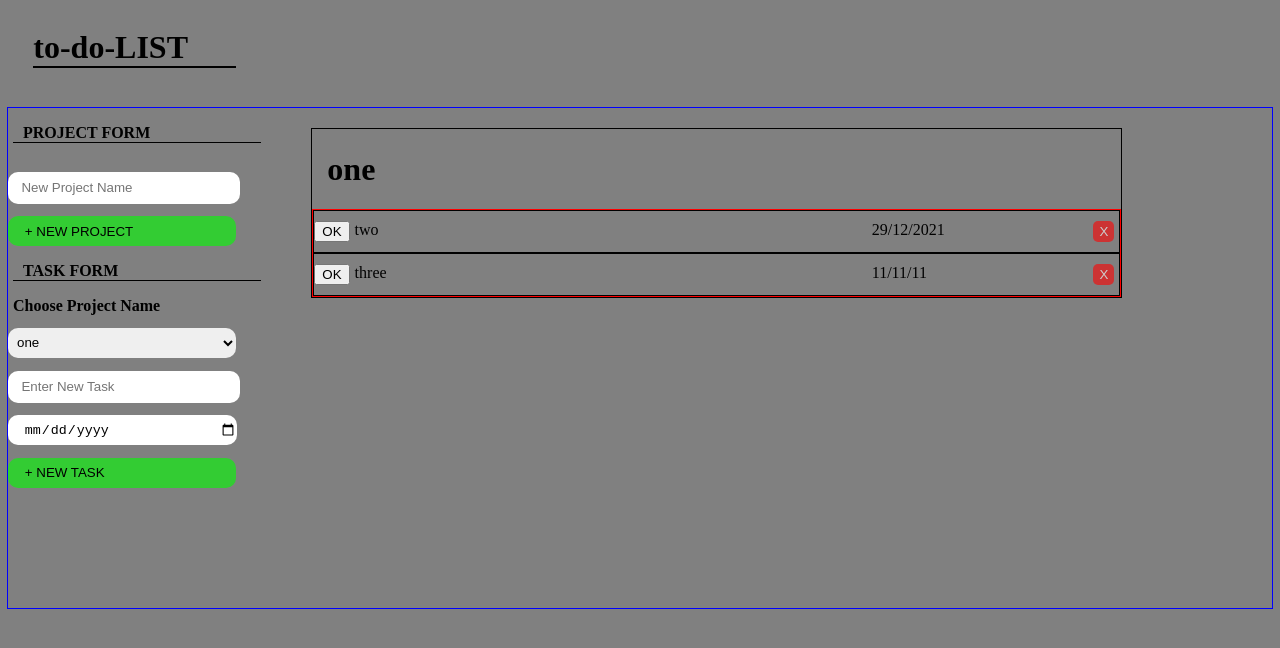
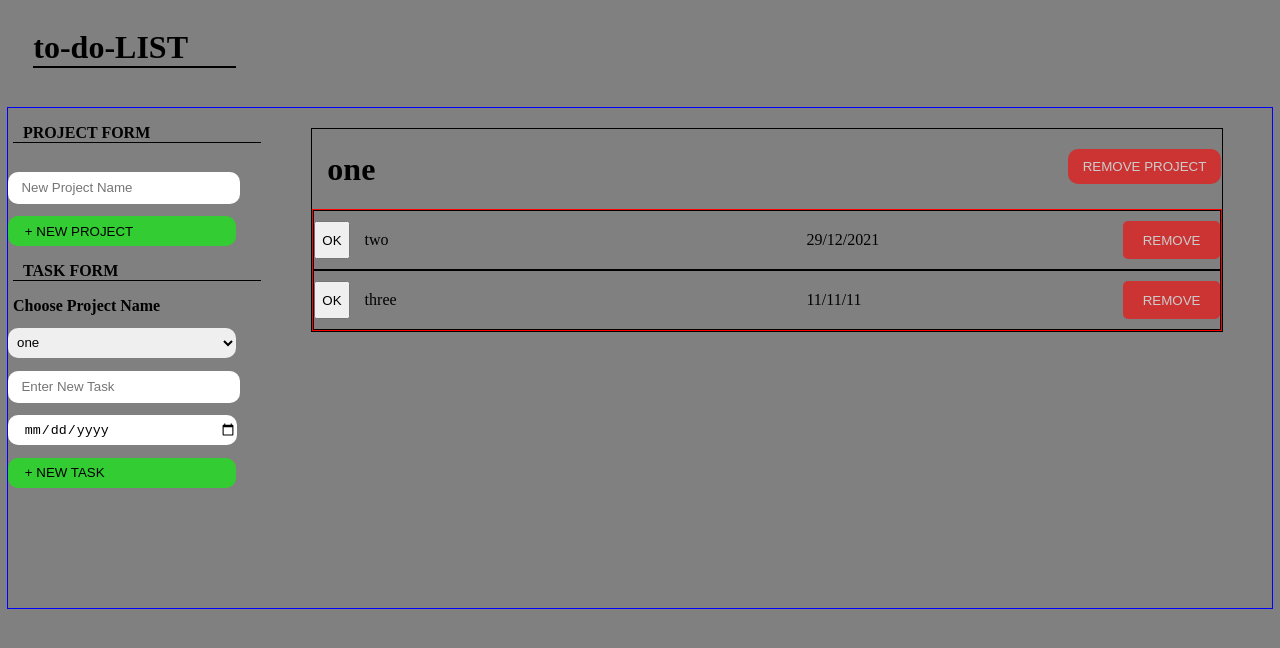
Before and after one commit to Maii0407/checklist, a website built with webpack: page dist/index.html in a window 1280 px wide. Built offline with Linux system fonts and the light colour scheme.

Commit message:
made so the task name section of the newly created task will break into paragraphs if the text is too long and styled button that will remove projects and tasks

```diff
--- a/src/createStuff.css
+++ b/src/createStuff.css
@@ -1,5 +1,5 @@
 .new-project {
-    width: 80%;
+    width: 90%;
     margin-left: 5%;
     margin-top: 2%;
     margin-bottom: 3%;
@@ -8,14 +8,41 @@
     flex-direction: column;
 }
 
+.header-container {
+    display: flex;
+    flex-direction: row;
+}
+
 .header-container h1 {
     text-indent: 15px;
+    width: 83%;
+}
+
+.header-container button {
+    height: 50%;
+    background-color: red;
+    opacity: 0.6;
+    border: none;
+    border-radius: 10px;
+    color: white;
+    margin-top: 20px;
+    padding: 10px;
+    padding-right: 15px;
+    padding-left: 15px;
+    cursor: pointer;
+}
+
+.header-container button:hover {
+    opacity: 1;
 }
 
 .task-container {
     border: 1px solid red;
     display: flex;
     flex-direction: column;
+}
+
+.task-check {
 }
 
 .new-task {
@@ -27,13 +54,19 @@
 }
 
 .task-name {
-    width: 70%;
+    width: 50%;
     max-height: 1000px;
     margin-left: 5px;
+    padding-top: 10px;
+    padding-bottom: 10px;
+    text-indent: 10px;
+    word-wrap: break-word;
 }
 
 .task-date {
-    width: 30%;
+    width: 35%;
+    padding-top: 10px;
+    padding-bottom: 10px;
 }
 
 .task-remove {
@@ -43,7 +76,9 @@
     background-color: red;
     opacity: 0.6;
     cursor: pointer;
-    margin-right: 5px;
+    padding: 10px;
+    padding-right: 20px;
+    padding-left: 20px;
 }
 
 .task-remove:hover {
--- a/src/createStuff/createStuff.js
+++ b/src/createStuff/createStuff.js
@@ -10,6 +10,7 @@ const createStuff = (function(){
             newProject.innerHTML =
              `<div class="header-container">
                   <h1>${project.name}</h1>
+                  <button type="button">REMOVE PROJECT</button>
               </div>
               <div class="task-container" id="${project.name}"></div>`;
 
@@ -27,10 +28,10 @@ const createStuff = (function(){
             const newTask = document.createElement('div');
             newTask.classList.add('new-task');
             newTask.innerHTML =
-                `<button class="task-checklist">OK</button>
+                `<button class="task-check">OK</button>
                  <div class="task-name">${task.name}</div>
                  <div class="task-date">${task.date}</div>
-                 <button class="task-remove">X</button>`;
+                 <button class="task-remove">REMOVE</button>`;
 
             document.getElementById(project.name).appendChild(newTask);
 
@@ -60,7 +61,6 @@ const createStuff = (function(){
         logicStuff.projectList[projectName.value].taskList.push(newTask);
 
         generateTask(logicStuff.projectList[projectName.value]);
-        projectName.value = '';
         taskName.value = '';
         taskDate.value = '';
     };
```
Also changed, not shown: dist/main.js.
